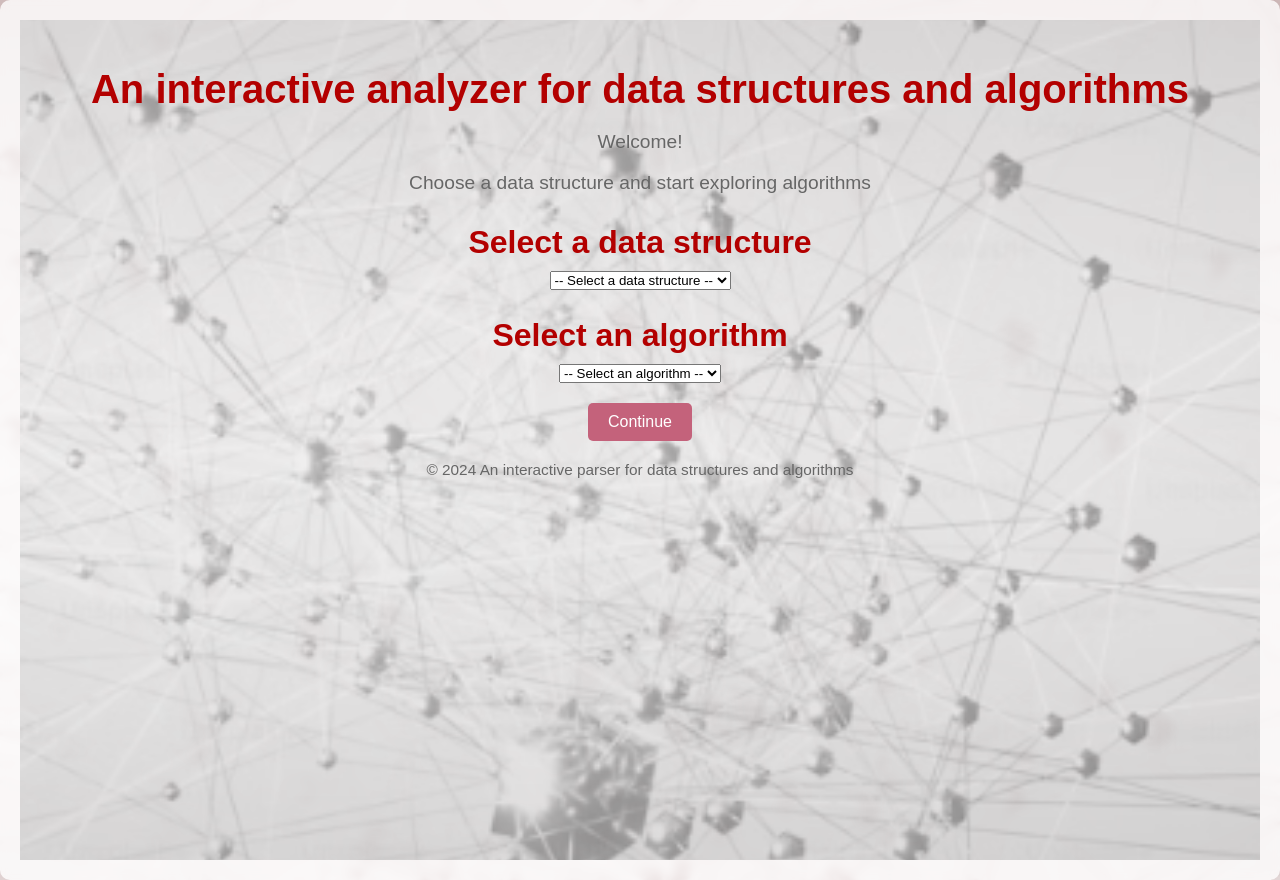
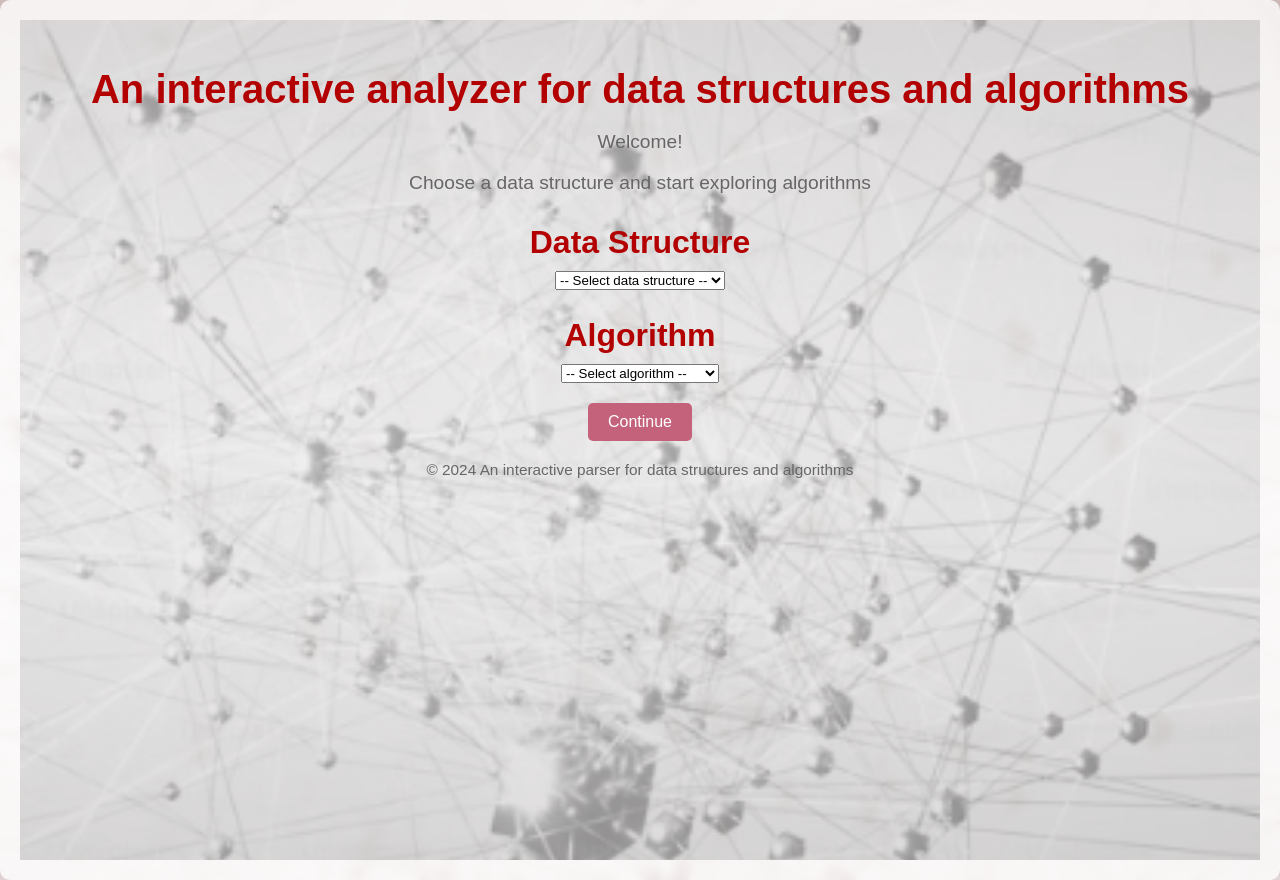
Before and after one commit to YamitPA/data-structure-visualizer, a React (Create React App) app in the folder front/: page / in a window 1280 px wide. Built offline with nearby package versions, Linux system fonts and the light colour scheme.

Commit message:
no repeated code

```diff
--- a/front/src/components/DetailPage.js
+++ b/front/src/components/DetailPage.js
@@ -1,17 +1,11 @@
 import React, { useState } from 'react';
-import './DetailPage.css'; // אם תיצור קובץ CSS לעיצוב
+import './DetailPage.css';
+import SelectOption from './SelectOption';
+import { structures, algorithms } from './data'; // יבוא נתונים
 
 const DetailPage = () => {
     const [selectedStructure, setSelectedStructure] = useState('');
     const [selectedAlgorithm, setSelectedAlgorithm] = useState('');
-
-    const handleStructureChange = (event) => {
-        setSelectedStructure(event.target.value);
-    };
-
-    const handleAlgorithmChange = (event) => {
-        setSelectedAlgorithm(event.target.value);
-    };
 
     return (
         <div className="detail-container">
@@ -20,40 +14,19 @@ const DetailPage = () => {
                 <p>Select a data structure and algorithm to see details.</p>
             </header>
             <main className="main-content">
-                <section>
-                    <h2>Select a data structure</h2>
-                    <select value={selectedStructure} onChange={handleStructureChange}>
-                        <option value="">-- Select a data structure --</option>
-                        <option value="arrays">Arrays</option>
-                        <option value="linked-lists">Linked Lists</option>
-                        <option value="stacks">Stacks</option>
-                        <option value="queues">Queues</option>
-                        <option value="hash-tables">Hash Tables</option>
-                        <option value="trees">Trees</option>
-                        <option value="graphs">Graphs</option>
-                        <option value="heaps">Heaps</option>
-                        <option value="tries">Tries</option>
-                        <option value="sets">Sets</option>
-                        <option value="multi-dimensional-arrays">Multi-dimensional Arrays</option>
-                        <option value="bloom-filters">Bloom Filters</option>
-                    </select>
-                </section>
-                <section>
-                    <h2>Select an algorithm</h2>
-                    <select value={selectedAlgorithm} onChange={handleAlgorithmChange}>
-                        <option value="">-- Select an algorithm --</option>
-                        <option value="searching">Searching</option>
-                        <option value="sorting">Sorting</option>
-                        <option value="graph-traversal">Graph Traversal</option>
-                        <option value="dynamic-programming">Dynamic Programming</option>
-                        <option value="backtracking">Backtracking</option>
-                        <option value="greedy">Greedy</option>
-                        <option value="divide-and-conquer">Divide and Conquer</option>
-                    </select>
-                </section>
-                {/* כאן תוכל להוסיף מקום לאילוסטרציה */}
+                <SelectOption
+                    label="Data Structure"
+                    options={structures}
+                    value={selectedStructure}
+                    onChange={(e) => setSelectedStructure(e.target.value)}
+                />
+                <SelectOption
+                    label="Algorithm"
+                    options={algorithms}
+                    value={selectedAlgorithm}
+                    onChange={(e) => setSelectedAlgorithm(e.target.value)}
+                />
                 <div className="illustration">
-                    {/* אילוסטרציה או מידע נוסף כאן */}
                     {selectedStructure && selectedAlgorithm && (
                         <p>You have selected: {selectedStructure} with the {selectedAlgorithm} algorithm.</p>
                     )}
--- a/front/src/components/HomePage.js
+++ b/front/src/components/HomePage.js
@@ -1,69 +1,44 @@
 import React, { useState } from 'react';
-import { useNavigate } from 'react-router-dom'; // שנה מ-useHistory ל-useNavigate
-import './HomePage.css'; // אם תיצור קובץ CSS לעיצוב
+import { useNavigate } from 'react-router-dom';
+import './HomePage.css';
+import SelectOption from './SelectOption';
+import { structures, algorithms } from './data'; // יבוא נתונים
 
 const HomePage = () => {
-    const navigate = useNavigate(); // שנה את השורה הזו
+    const navigate = useNavigate();
     const [selectedStructure, setSelectedStructure] = useState('');
     const [selectedAlgorithm, setSelectedAlgorithm] = useState('');
 
-    const handleStructureChange = (event) => {
-        setSelectedStructure(event.target.value);
-    };
-
-    const handleAlgorithmChange = (event) => {
-        setSelectedAlgorithm(event.target.value);
-    };
-
     const goToDetails = () => {
         if (selectedStructure || selectedAlgorithm) {
-            navigate('/details'); // שנה את השורה הזו
+            navigate('/details');
         } else {
-            alert("Please select one data structure and an algorithm."); // התראה אם לא נבחרו אפשרויות
+            alert("Please select one data structure and an algorithm.");
         }
     };
 
     return (
         <div className="home-container">
-            <div className="background-image"></div> {/* ה-DIV עם הרקע השקוף */}
+            <div className="background-image"></div>
             <header className="header">
                 <h1>An interactive analyzer for data structures and algorithms</h1>
                 <p>Welcome!</p>
                 <p>Choose a data structure and start exploring algorithms</p>
             </header>
             <main className="main-content">
-                <section>
-                    <h2>Select a data structure</h2>
-                    <select value={selectedStructure} onChange={handleStructureChange}>
-                        <option value="">-- Select a data structure --</option>
-                        <option value="arrays">Arrays</option>
-                        <option value="linked-lists">Linked Lists</option>
-                        <option value="stacks">Stacks</option>
-                        <option value="queues">Queues</option>
-                        <option value="hash-tables">Hash Tables</option>
-                        <option value="trees">Trees</option>
-                        <option value="graphs">Graphs</option>
-                        <option value="heaps">Heaps</option>
-                        <option value="tries">Tries</option>
-                        <option value="sets">Sets</option>
-                        <option value="multi-dimensional-arrays">Multi-dimensional Arrays</option>
-                        <option value="bloom-filters">Bloom Filters</option>
-                    </select>
-                </section>
-                <section>
-                    <h2>Select an algorithm</h2>
-                    <select value={selectedAlgorithm} onChange={handleAlgorithmChange}>
-                        <option value="">-- Select an algorithm --</option>
-                        <option value="searching">Searching</option>
-                        <option value="sorting">Sorting</option>
-                        <option value="graph-traversal">Graph Traversal</option>
-                        <option value="dynamic-programming">Dynamic Programming</option>
-                        <option value="backtracking">Backtracking</option>
-                        <option value="greedy">Greedy</option>
-                        <option value="divide-and-conquer">Divide and Conquer</option>
-                    </select>
-                </section>
-                <button onClick={goToDetails}>Continue</button> {/* כפתור מעבר לעמוד הפרטים */}
+                <SelectOption
+                    label="Data Structure"
+                    options={structures}
+                    value={selectedStructure}
+                    onChange={(e) => setSelectedStructure(e.target.value)}
+                />
+                <SelectOption
+                    label="Algorithm"
+                    options={algorithms}
+                    value={selectedAlgorithm}
+                    onChange={(e) => setSelectedAlgorithm(e.target.value)}
+                />
+                <button onClick={goToDetails}>Continue</button>
             </main>
             <footer className="footer">
                 <p>© 2024 An interactive parser for data structures and algorithms</p>
--- /dev/null
+++ b/front/src/components/SelectOption.js
@@ -0,0 +1,19 @@
+import React from 'react';
+
+const SelectOption = ({ label, options, value, onChange }) => {
+    return (
+        <section>
+            <h2>{label}</h2>
+            <select value={value} onChange={onChange}>
+                <option value="">-- Select {label.toLowerCase()} --</option>
+                {options.map(option => (
+                    <option key={option.value} value={option.value}>
+                        {option.label}
+                    </option>
+                ))}
+            </select>
+        </section>
+    );
+};
+
+export default SelectOption;
--- /dev/null
+++ b/front/src/components/data.js
@@ -0,0 +1,25 @@
+
+export const structures = [
+    { value: 'arrays', label: 'Arrays' },
+    { value: 'linked-lists', label: 'Linked Lists' },
+    { value: 'stacks', label: 'Stacks' },
+    { value: 'queues', label: 'Queues' },
+    { value: 'hash-tables', label: 'Hash Tables' },
+    { value: 'trees', label: 'Trees' },
+    { value: 'graphs', label: 'Graphs' },
+    { value: 'heaps', label: 'Heaps' },
+    { value: 'tries', label: 'Tries' },
+    { value: 'sets', label: 'Sets' },
+    { value: 'multi-dimensional-arrays', label: 'Multi-dimensional Arrays' },
+    { value: 'bloom-filters', label: 'Bloom Filters' },
+];
+
+export const algorithms = [
+    { value: 'searching', label: 'Searching' },
+    { value: 'sorting', label: 'Sorting' },
+    { value: 'graph-traversal', label: 'Graph Traversal' },
+    { value: 'dynamic-programming', label: 'Dynamic Programming' },
+    { value: 'backtracking', label: 'Backtracking' },
+    { value: 'greedy', label: 'Greedy' },
+    { value: 'divide-and-conquer', label: 'Divide and Conquer' },
+];
```
